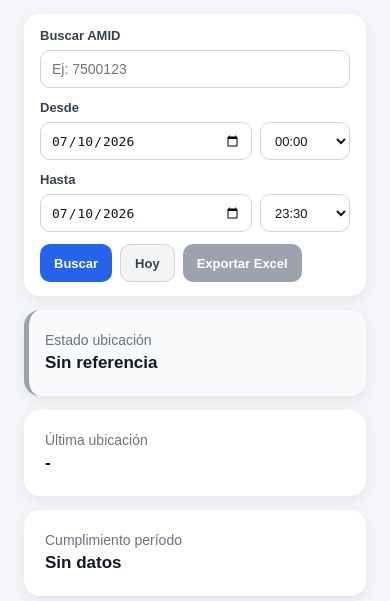
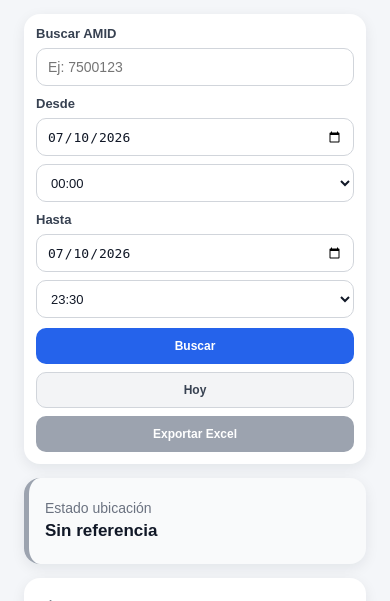
Before and after one commit to anpachecos/migracion-dashboard-zp, a Django app: page /gps/ in a window 390 px wide. Shown: the part 114-715 px from the top of the page. Run offline with Django 5.2, Linux system fonts and the light colour scheme; the visitor is signed in with stand-in values (Sample User, id 1).

Commit message:
Cambios css botones de exportación

```diff
--- a/apps/dashboard/static/dashboard/css/panel_gps.css
+++ b/apps/dashboard/static/dashboard/css/panel_gps.css
@@ -93,14 +93,15 @@
     gap: 8px;
     align-items: end;
     justify-content: flex-end;
-    flex-wrap: nowrap;
+    flex-wrap: wrap;
+    min-width: 0;
 }
 
 .gps-btn-buscar,
 .gps-btn-hoy,
 .btn-exportar-gps {
     height: 38px;
-    padding: 0 14px;
+    padding: 0 12px;
     border-radius: 10px;
     font-size: 13px;
     font-weight: 800;
@@ -111,6 +112,7 @@
     white-space: nowrap;
     cursor: pointer;
     transition: 0.2s ease;
+    min-width: 0;
 }
 
 .gps-btn-buscar {
@@ -354,13 +356,25 @@
    Responsive
    ========================= */
 
+@media (max-width: 1400px) {
+    .gps-formulario {
+        grid-template-columns: minmax(190px, 0.8fr) minmax(220px, 1fr) minmax(220px, 1fr) auto;
+        gap: 10px;
+    }
+
+    .gps-btn-buscar,
+    .gps-btn-hoy,
+    .btn-exportar-gps {
+        padding: 0 10px;
+        font-size: 12px;
+    }
+}
+
 @media (max-width: 1300px) {
     .gps-fila-mapa {
         grid-template-columns: 280px 1fr;
     }
-}
 
-@media (max-width: 1250px) {
     .gps-formulario {
         grid-template-columns: 1fr 1fr;
     }
@@ -368,6 +382,12 @@
     .gps-acciones-filtro {
         grid-column: 1 / -1;
         justify-content: flex-start;
+    }
+
+    .gps-btn-buscar,
+    .gps-btn-hoy,
+    .btn-exportar-gps {
+        min-width: 120px;
     }
 }
 
@@ -392,7 +412,19 @@
     }
 
     .gps-acciones-filtro {
-        flex-wrap: wrap;
+        display: grid;
+        grid-template-columns: repeat(3, minmax(0, 1fr));
+        gap: 8px;
+        width: 100%;
+    }
+
+    .gps-btn-buscar,
+    .gps-btn-hoy,
+    .btn-exportar-gps {
+        width: 100%;
+        min-width: 0;
+        padding: 0 8px;
+        font-size: 12px;
     }
 
     .gps-fila-metricas {
@@ -422,3 +454,23 @@
         padding: 7px 10px;
     }
 }
+
+@media (max-width: 560px) {
+    .gps-formulario {
+        padding: 12px;
+    }
+
+    .gps-fecha-hora {
+        grid-template-columns: 1fr;
+    }
+
+    .gps-acciones-filtro {
+        grid-template-columns: 1fr;
+    }
+
+    .gps-btn-buscar,
+    .gps-btn-hoy,
+    .btn-exportar-gps {
+        height: 36px;
+    }
+}
--- a/apps/dashboard/templates/dashboard/panel_baterias.html
+++ b/apps/dashboard/templates/dashboard/panel_baterias.html
@@ -4,7 +4,7 @@
 {% block title %}Baterías | Dashboard ZP{% endblock %}
 
 {% block extra_css %}
-<link rel="stylesheet" href="{% static 'dashboard/css/panel_baterias.css' %}?v=1">
+<link rel="stylesheet" href="{% static 'dashboard/css/panel_baterias.css' %}?v=15">
 
 {% endblock %}
 
--- a/apps/dashboard/templates/dashboard/panel_gps.html
+++ b/apps/dashboard/templates/dashboard/panel_gps.html
@@ -5,7 +5,7 @@
 
 {% block extra_css %}
 <link rel="stylesheet" href="https://unpkg.com/leaflet@1.9.4/dist/leaflet.css">
-<link rel="stylesheet" href="{% static 'dashboard/css/panel_gps.css' %}?v=9">
+<link rel="stylesheet" href="{% static 'dashboard/css/panel_gps.css' %}?v=11">
 {% endblock %}
 
 {% block content %}
```
Also changed, not shown: apps/dashboard/static/dashboard/css/panel_baterias.css (+8 -0 lines).
